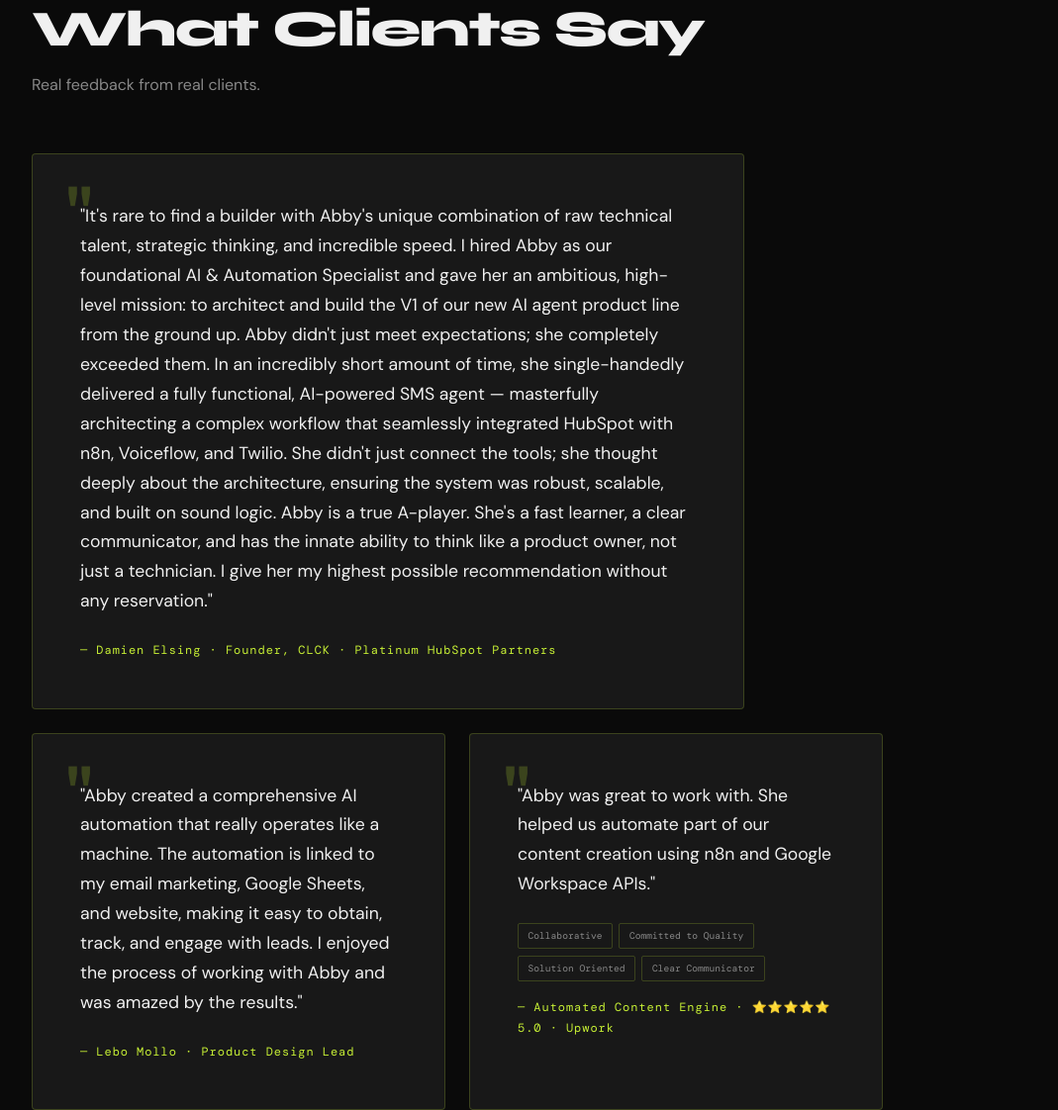
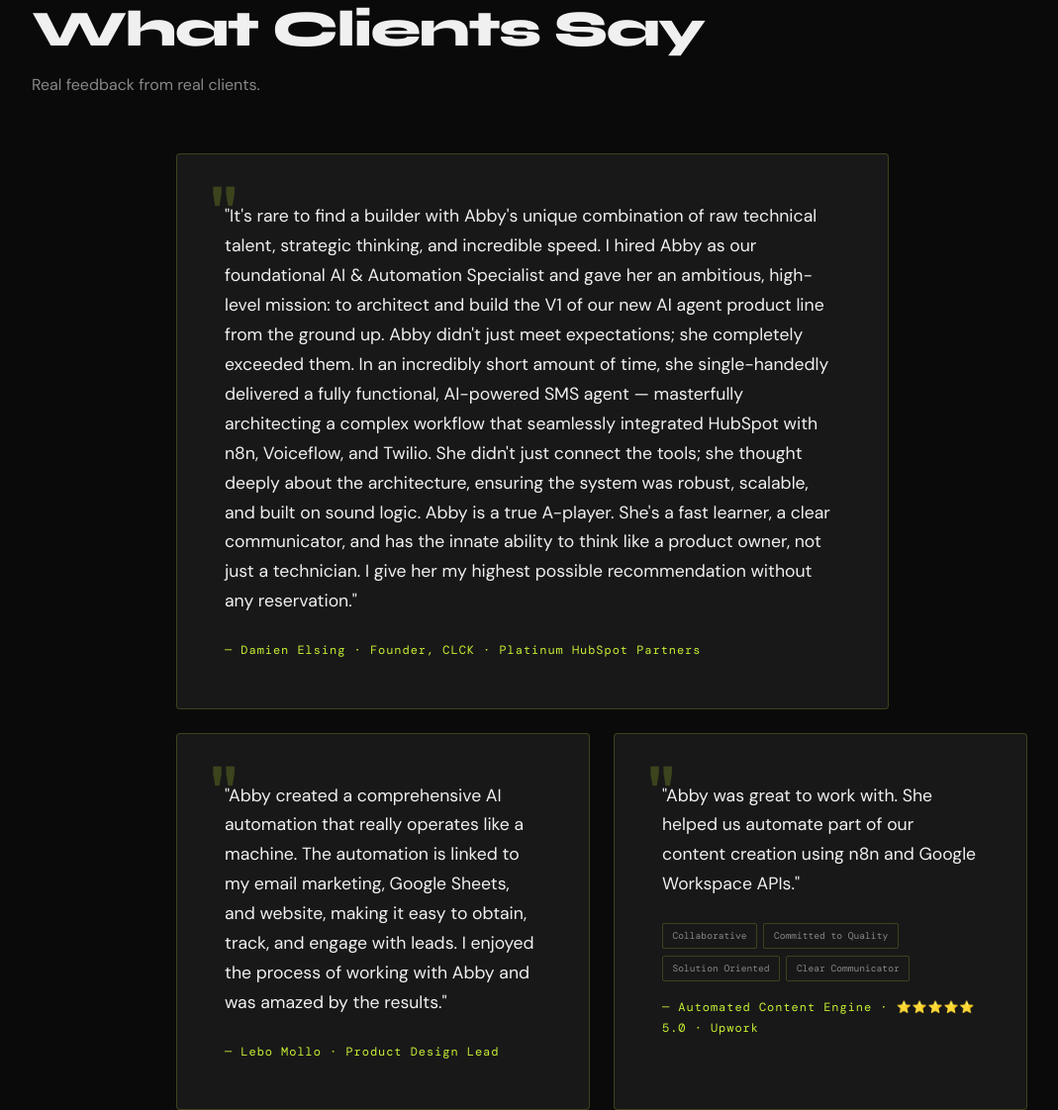
Before and after one commit to BoschPilot-AI/portfolio, a plain HTML site: page index.html in a window 1280 px wide. Shown: the part 4897-6019 px from the top of the page at 99% size, without its empty margins (32-1101 px from the left). Drawn offline with nearby package versions, Linux system fonts and the light colour scheme; a web font is replaced by a local one.

Commit message:
Add files via upload

```diff
--- a/index.html
+++ b/index.html
@@ -733,7 +733,7 @@
   <h2 class="section-title">What Clients Say</h2>
   <p class="section-sub">Real feedback from real clients.</p>
 
-  <div style="display:flex; flex-direction:column; gap:1.5rem; max-width:860px;">
+  <div style="display:flex; flex-direction:column; gap:1.5rem; max-width:860px; margin:0 auto;">
 
     <!-- Damien -->
     <div class="testimonial-block" style="position:relative;">
```
